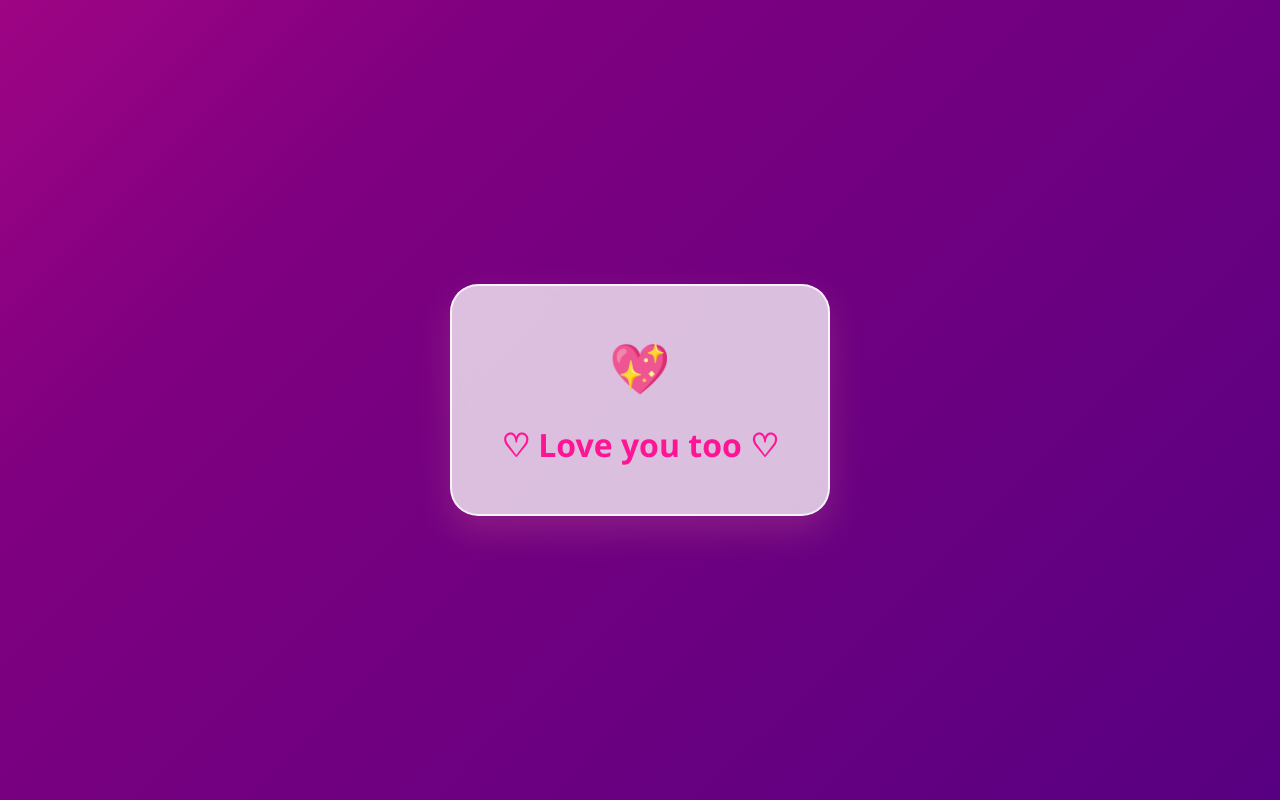
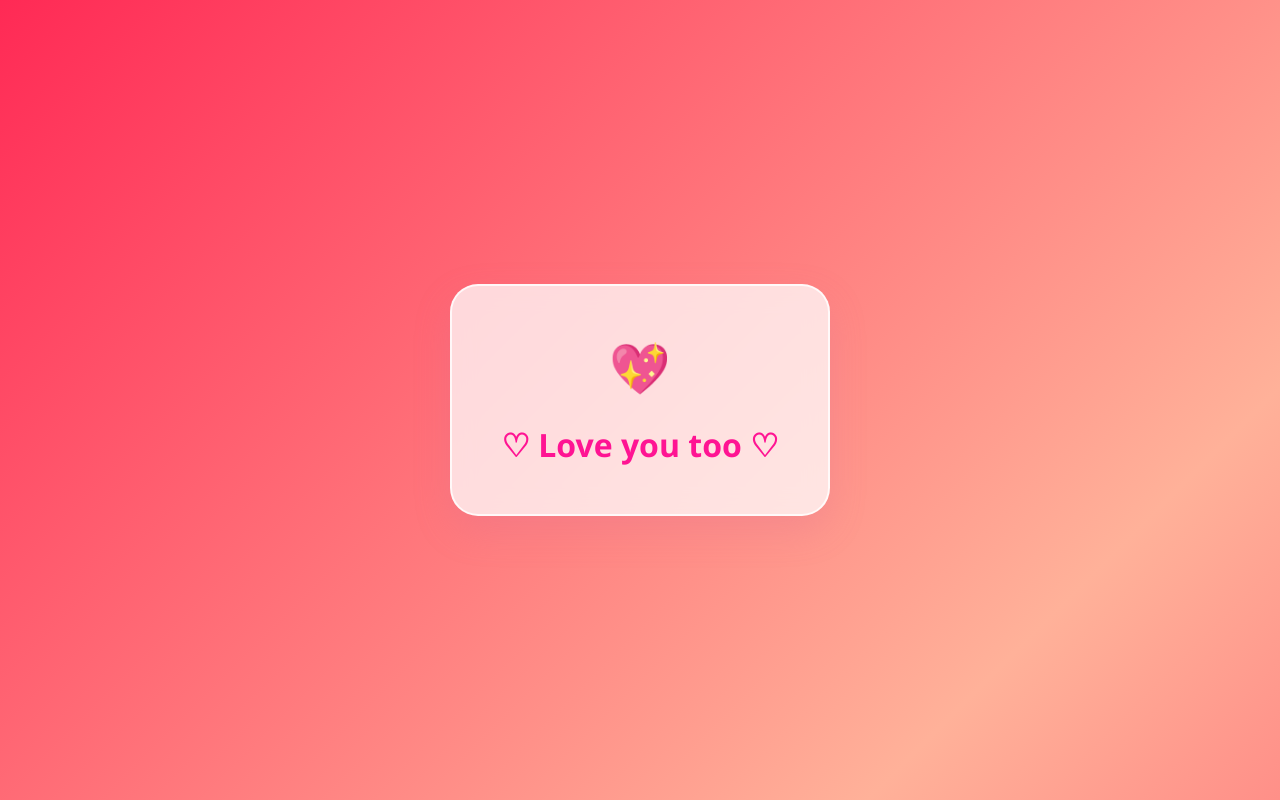
Before and after one commit to RM6401/DULM, a plain HTML site: page index.html in a window 1280 px wide. Both pictures are taken after a click on the button "Yes". Drawn offline with Linux system fonts and the light colour scheme.

Commit message:
Add files via upload

```diff
--- a/index.html
+++ b/index.html
@@ -17,10 +17,17 @@
       justify-content: center;
       align-items: center;
       font-family: 'Quicksand', 'Segoe UI', system-ui, sans-serif;
-      /* Changed to deeper pink, purple, and violet */
       background: linear-gradient(135deg, #ff1493 0%, #800080 50%, #4b0082 100%);
       background-size: 200% 200%;
       animation: gradientBG 6s ease infinite alternate;
+      transition: background 0.5s ease;
+    }
+
+    /* New class for the significant background change when "Yes" is pressed */
+    body.yes-background {
+      background: linear-gradient(135deg, #ff0844 0%, #ffb199 50%, #ff0844 100%);
+      background-size: 200% 200%;
+      animation: gradientBG 4s ease infinite alternate;
     }
 
     @keyframes gradientBG {
@@ -125,7 +132,6 @@
       <h1>Do you love me?</h1>
       <div class="btn-container">
         <button class="btn btn-yes" onclick="showPage2()">Yes</button>
-        <!-- Changed onclick to trigger the random popup function -->
         <button class="btn btn-no" onclick="showRandomMessage()">No</button>
       </div>
     </div>
@@ -139,11 +145,14 @@
 
   <script>
     function showPage2() {
+      // Hide page 1, show page 2
       document.getElementById('page1').classList.add('hidden');
       document.getElementById('page2').classList.remove('hidden');
+
+      // Change the background significantly
+      document.body.classList.add('yes-background');
     }
 
-    // New function for the 'No' button behavior
     function showRandomMessage() {
       const messages = [
         "Aww",
```
